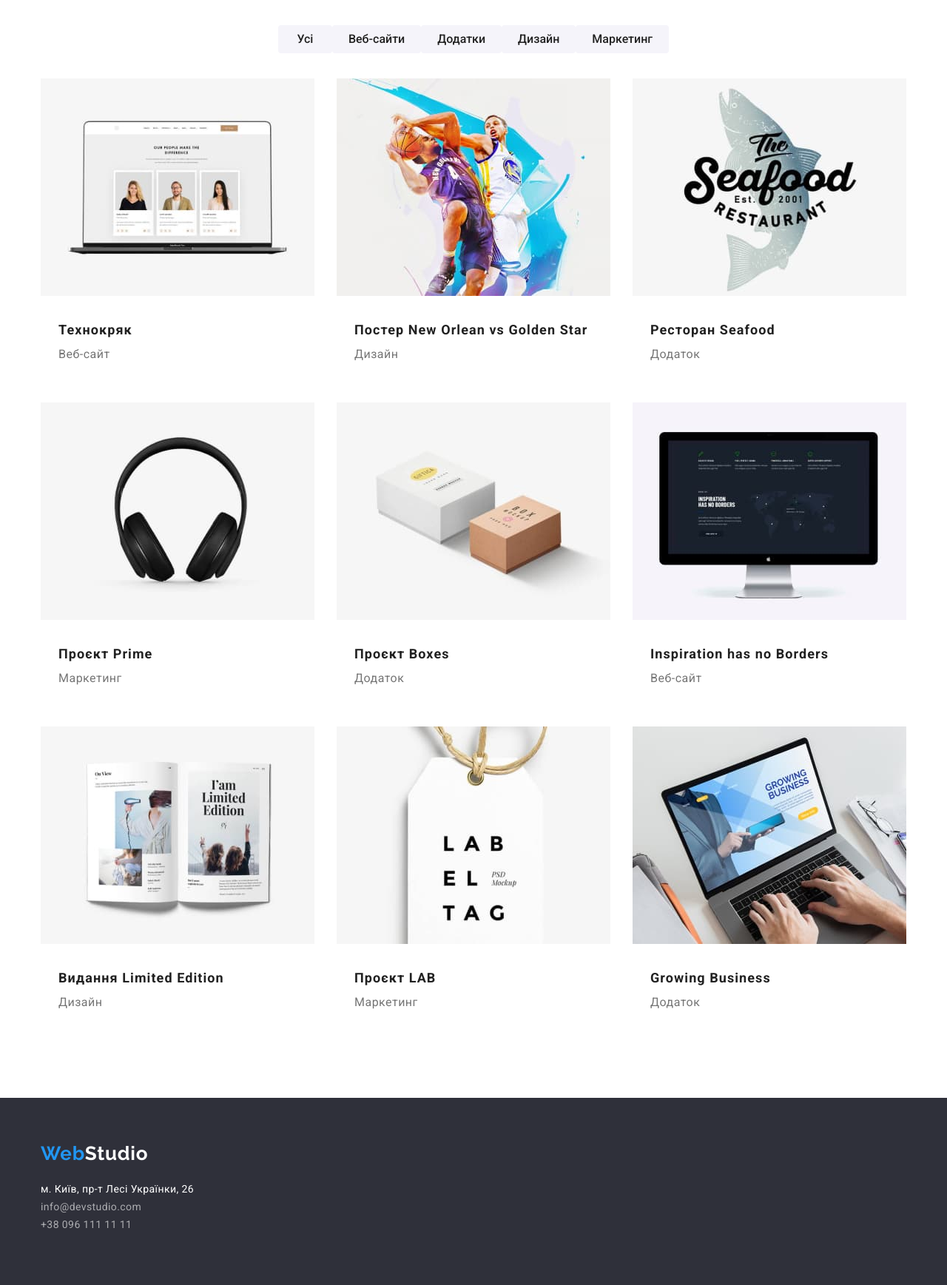
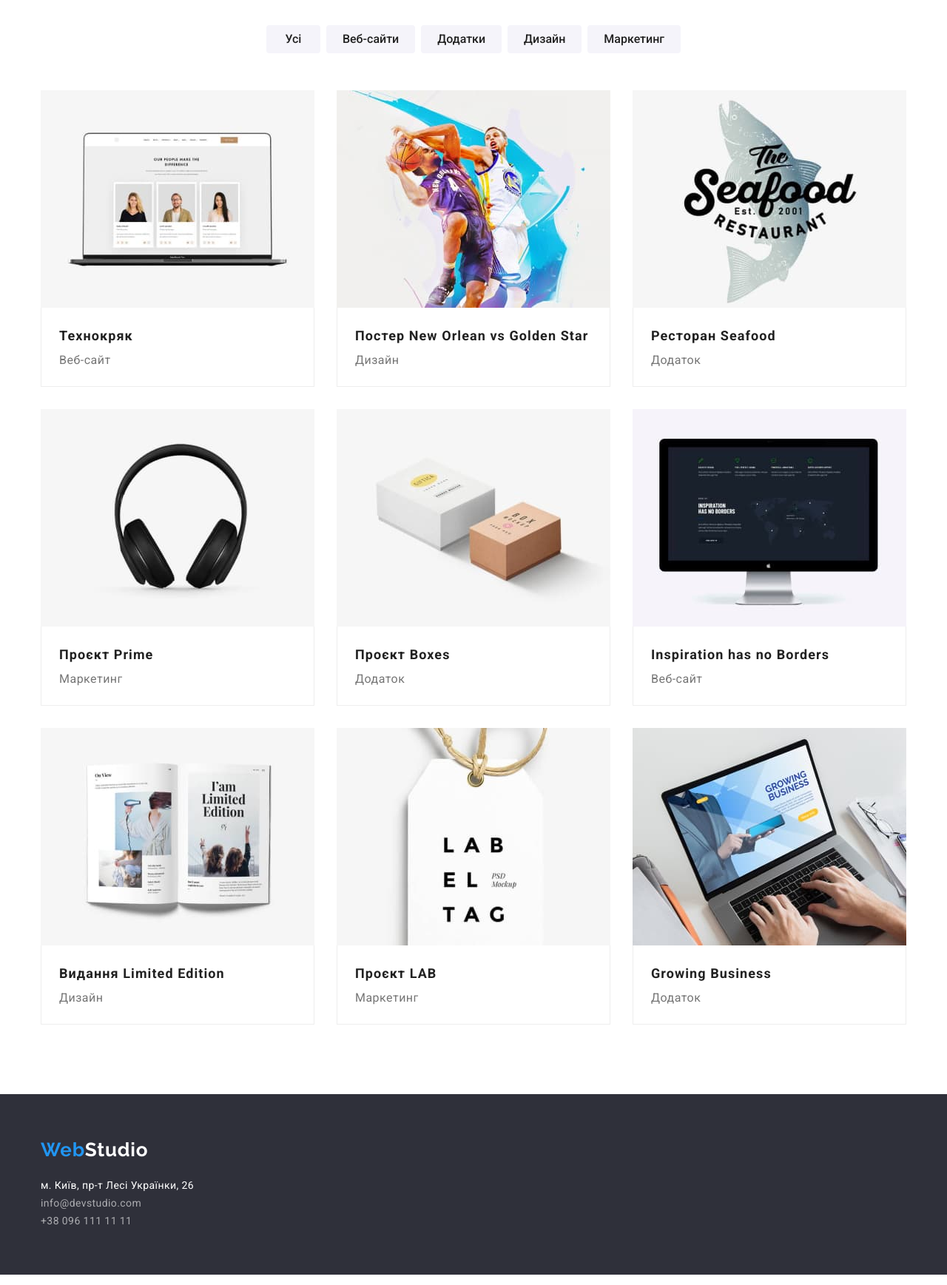
Before and after one commit to ZhenianaKozhan/goit-markup-hw-03, a plain HTML site: page portfolio.html in a window 1280 px wide. Shown: the part 140-1877 px from the top of the page at 74% size. Drawn offline with nearby package versions, Linux system fonts and the light colour scheme.

Commit message:
correction of errors after checking by a mentor

```diff
--- a/css/styles.css
+++ b/css/styles.css
@@ -118,6 +118,9 @@ ul {
 }
 
 .site-contact .link {
+  padding-top: 32px;
+  padding-bottom: 32px;
+
   color: var(--primary-text-color);
   font-weight: 500;
   font-size: 14px;
@@ -148,7 +151,8 @@ ul {
 }
 
 .hero-title {
-  margin-bottom: 30px;
+  max-width: 696px;
+  margin: 0 auto 30px;
 
   color: var(--primary-white-color);
   font-weight: 900;
@@ -163,7 +167,7 @@ ul {
   border-radius: 4px;
   padding: 10px 32px;
   min-width: 216px;
-  border: transparent;
+  border: none;
 
   color: var(--primary-white-color);
   background-color: var(--accent-color);
@@ -223,7 +227,6 @@ ul {
 
 .feature-list {
   display: flex;
-  margin-bottom: 94px;
 }
 
 .feature-list .item {
@@ -246,6 +249,10 @@ ul {
 }
 
 /* Чим ми займаємось */
+
+.section.work {
+  padding-top: 0;
+}
 
 .work-list {
   display: flex;
@@ -278,8 +285,11 @@ ul {
   margin-left: 30px;
 }
 
+.card .name {
+  padding: 30px 0;
+}
+
 .team-list .title {
-  margin-top: 30px;
   margin-bottom: 10px;
 
   color: var(--title-text-color);
@@ -291,8 +301,6 @@ ul {
 }
 
 .team-list .text {
-  margin-bottom: 30px;
-
   color: var(--primary-text-color);
   font-size: 16px;
   line-height: 1.9;
@@ -311,13 +319,11 @@ ul {
   color: var(--primary-white-color);
 }
 
-.address-list {
-  width: 231px;
-  height: 81px;
+.address-box {
   margin-top: 20px;
 }
 
-.address-list .link {
+.address-box .link {
   color: var(--address-text-color);
   font-style: normal;
   font-size: 14px;
@@ -326,7 +332,7 @@ ul {
   text-decoration: none;
 }
 
-.address-list .link.map {
+.address-box .link.map {
   color: var(--primary-white-color);
   font-style: normal;
   font-size: 14px;
@@ -335,8 +341,8 @@ ul {
   text-decoration: none;
 }
 
-.address-list .link:hover,
-.address-list .link:focus {
+.address-box .link:hover,
+.address-box .link:focus {
   color: var(--accent-color);
 }
 
@@ -345,7 +351,11 @@ ul {
 .list-filter {
   display: flex;
   justify-content: center;
-  margin-bottom: 34px;
+  margin-bottom: 50px;
+}
+
+.list-filter .item + .item {
+  margin-left: 8px;
 }
 
 .button-filter {
@@ -364,10 +374,6 @@ ul {
   cursor: pointer;
 }
 
-/* .button-filter .item + .item {
-  margin-left: 8px;
-} */
-
 .button-filter:hover,
 .button-filter:focus {
   color: var(--primary-white-color);
@@ -380,7 +386,7 @@ ul {
 }
 
 .list-portfolio .element {
-  width: calc((100% - 60px) \ 2);
+  width: calc((100% - 60px) / 3);
   margin-right: 30px;
   margin-bottom: 30px;
 }
@@ -393,8 +399,13 @@ ul {
   margin-bottom: 0;
 }
 
+.element .name {
+  padding: 20px 24px;
+  border: 1px solid #EEEEEE;
+  border-top: none;
+}
+
 .portfolio-title {
-  margin: 20px 24px 0;
   color: var(--title-text-color);
   font-weight: 700;
   font-size: 18px;
@@ -403,12 +414,16 @@ ul {
 }
 
 .portfolio-text {
-  margin: 0 24px 20px;
   font-size: 16px;
   line-height: 1.88;
   letter-spacing: 0.03em;
 }
+
 .list-link {
   text-decoration: none;
   color: var(--primary-text-color);
 }
+
+.list-link .pic {
+  display: block;
+}
--- a/portfolio.html
+++ b/portfolio.html
@@ -20,8 +20,8 @@
       <nav class="nav-contact">
         <a lang="en" href="./index.html" class="logo">Web<span class="second-logo">Studio</span></a>
         <ul class="site-nav list">
-            <li class="item"><a href="./index.html" class="link">Студія</a></li>
-            <li class="item"><a href="./portfolio.html" class="link current">Портфоліо</a></li>
+          <li class="item"><a href="./index.html" class="link current">Студія</a></li>
+          <li class="item"><a href="./portfolio.html" class="link">Портфоліо</a></li>
           <li class="item"><a href="" class="link">Контакти</a></li>
         </ul>
       </nav>
@@ -45,71 +45,67 @@
         </ul>
         <ul class="list-portfolio">
           <li class="element">
-            <a href="" target="_blank" rel="noopener noreferrer" class="list-link"
-              ><img src="./images/portfolio/img1.jpg" alt="ноутбук з фото команди" width="370" />
+            <a href="" target="_blank" rel="noopener noreferrer" class="list-link"><img class="pic" src="./images/portfolio/img1.jpg" alt="ноутбук з фото команди" width="370" />
+            <div class="name">
             <h2 class="portfolio-title">Технокряк</h2>
-              <p class="portfolio-text">Веб-сайт</p></a
-            >
+            <p class="portfolio-text">Веб-сайт</p></a>
+            </div>
           </li>
           <li class="element">
-            <a href="" target="_blank" rel="noopener noreferrer" class="list-link"
-              ><img src="./images/portfolio/img2.jpg" alt="постер гра в баскетбол" width="370" />
+            <a href="" target="_blank" rel="noopener noreferrer" class="list-link"><img class="pic" src="./images/portfolio/img2.jpg" alt="постер гра в баскетбол" width="370" />
+            <div class="name">
             <h2 class="portfolio-title">Постер New Orlean vs Golden Star</h2>
-              <p class="portfolio-text">Дизайн</p></a
-            >
+            <p class="portfolio-text">Дизайн</p></a>
+            </div>
           </li>
           <li class="element">
-            <a href="" target="_blank" rel="noopener noreferrer" class="list-link"
-              ><img
-                src="./images/portfolio/img3.jpg"
-                alt="назва ресторану на фоні риби"
-                width="370"
-              />
+            <a href="" target="_blank" rel="noopener noreferrer" class="list-link"><img class="pic" src="./images/portfolio/img3.jpg" alt="назва ресторану на фоні риби" width="370"/>
+            <div class="name">
             <h2 class="portfolio-title">Ресторан Seafood</h2>
-              <p class="portfolio-text">Додаток</p></a
-            >
+            <p class="portfolio-text">Додаток</p></a>
+            </div>
           </li>
           <li class="element">
-            <a href="" target="_blank" rel="noopener noreferrer" class="list-link"
-              ><img src="./images/portfolio/img4.jpg" alt="навушники" width="370" />
+            <a href="" target="_blank" rel="noopener noreferrer" class="list-link"><img class="pic" src="./images/portfolio/img4.jpg" alt="навушники" width="370" />
+            <div class="name">
             <h2 class="portfolio-title">Проєкт Prime</h2>
-              <p class="portfolio-text">Маркетинг</p></a
-            >
+            <p class="portfolio-text">Маркетинг</p></a>
+            </div>
           </li>
           <li class="element">
-            <a href="" target="_blank" rel="noopener noreferrer" class="list-link"
-              ><img src="./images/portfolio/img5.jpg" alt="коричневий та білий бокси" width="370" />
+            <a href="" target="_blank" rel="noopener noreferrer" class="list-link"><img class="pic" src="./images/portfolio/img5.jpg" alt="коричневий та білий бокси" width="370" />
+            <div class="name">
             <h2 class="portfolio-title">Проєкт Boxes</h2>
-              <p class="portfolio-text">Додаток</p></a
-            >
+            <p class="portfolio-text">Додаток</p></a>
+            </div>
           </li>
           <li class="element">
-            <a href="" target="_blank" rel="noopener noreferrer" class="list-link"
-              ><img src="./images/portfolio/img6.jpg" alt="монітор" width="370" />
+            <a href="" target="_blank" rel="noopener noreferrer" class="list-link"><img class="pic" src="./images/portfolio/img6.jpg" alt="монітор" width="370" />
+            <div class="name">
             <h2 class="portfolio-title">Inspiration has no Borders</h2>
-              <p class="portfolio-text">Веб-сайт</p></a
-            >
+            <p class="portfolio-text">Веб-сайт</p></a>
+            </div>
           </li>
           <li class="element">
-            <a href="" target="_blank" rel="noopener noreferrer" class="list-link"
-              ><img src="./images/portfolio/img7.jpg" alt="книга" width="370" />
+            <a href="" target="_blank" rel="noopener noreferrer" class="list-link"><img class="pic" src="./images/portfolio/img7.jpg" alt="книга" width="370" />
+            <div class="name">
             <h2 class="portfolio-title">Видання Limited Edition</h2>
-              <p class="portfolio-text">Дизайн</p></a
-            >
+            <p class="portfolio-text">Дизайн</p></a>
+            </div>
           </li>
           <li class="element">
-            <a href="" target="_blank" rel="noopener noreferrer" class="list-link"
-              ><img src="./images/portfolio/img8.jpg" alt="етикетка з лейбом" width="370" />
+            <a href="" target="_blank" rel="noopener noreferrer" class="list-link"><img class="pic" src="./images/portfolio/img8.jpg" alt="етикетка з лейбом" width="370" />
+            <div class="name">
             <h2 class="portfolio-title">Проєкт LAB</h2>
-              <p class="portfolio-text">Маркетинг</p></a
-            >
+            <p class="portfolio-text">Маркетинг</p></a>
+            </div>
           </li>
           <li class="element">
-            <a href="" target="_blank" rel="noopener noreferrer" class="list-link"
-              ><img src="./images/portfolio/img9.jpg" alt="ноутбук" width="370" />
+            <a href="" target="_blank" rel="noopener noreferrer" class="list-link"><img class="pic" src="./images/portfolio/img9.jpg" alt="ноутбук" width="370" />
+            <div class="name">
             <h2 class="portfolio-title">Growing Business</h2>
-              <p class="portfolio-text">Додаток</p></a
-            >
+            <p class="portfolio-text">Додаток</p></a>
+            </div>
           </li>
         </ul>
         </div>
@@ -118,8 +114,8 @@
     <footer class="section footer">
       <div class="container">
       <a lang="en" href="./index.html" class="logo">Web<span class="logo-studio">Studio</span></a>
-      <address>
-        <ul class="address-list">
+      <address class="address-box">
+        <ul>
           <li>
             <a
               href="https://goo.gl/maps/CPtrU1FHBa2aNyZL9"
```
Also changed, not shown: index.html (+13 -5 lines). Lines whose indentation alone changed are shown as unchanged.
